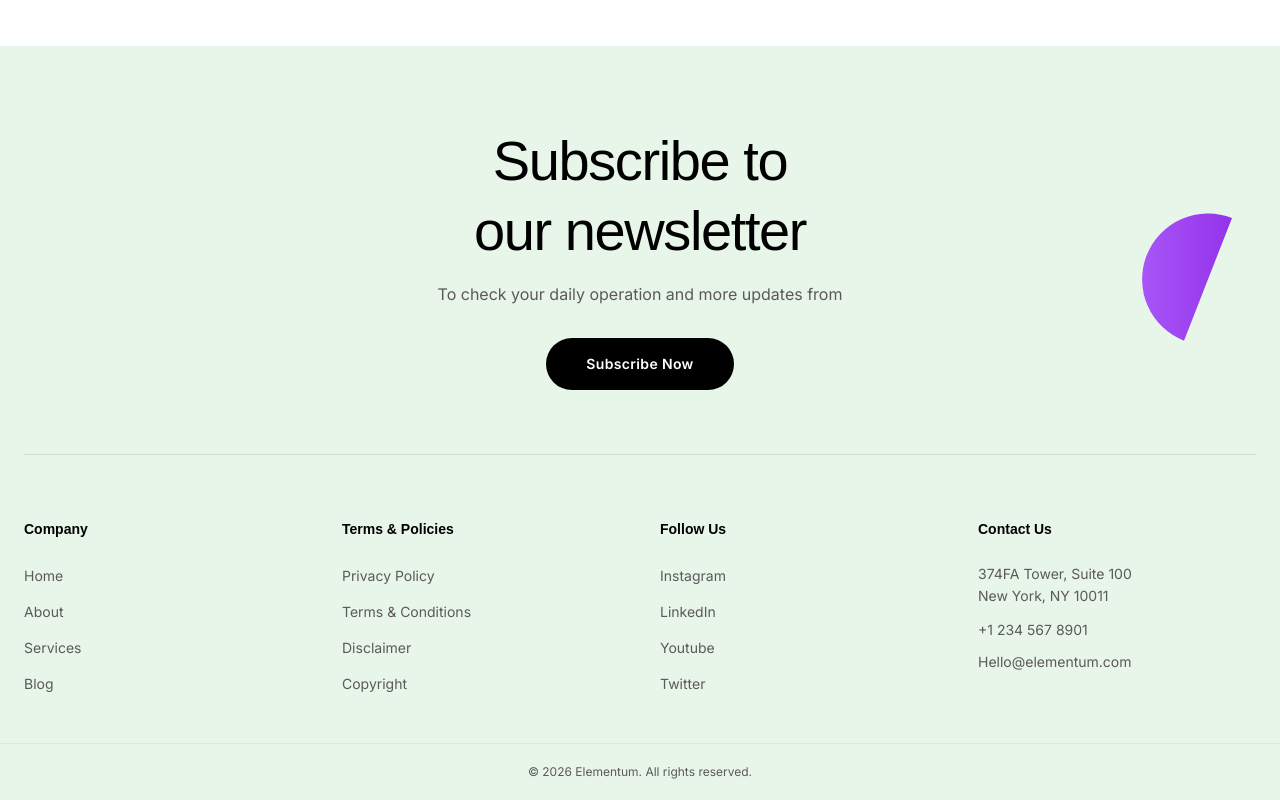
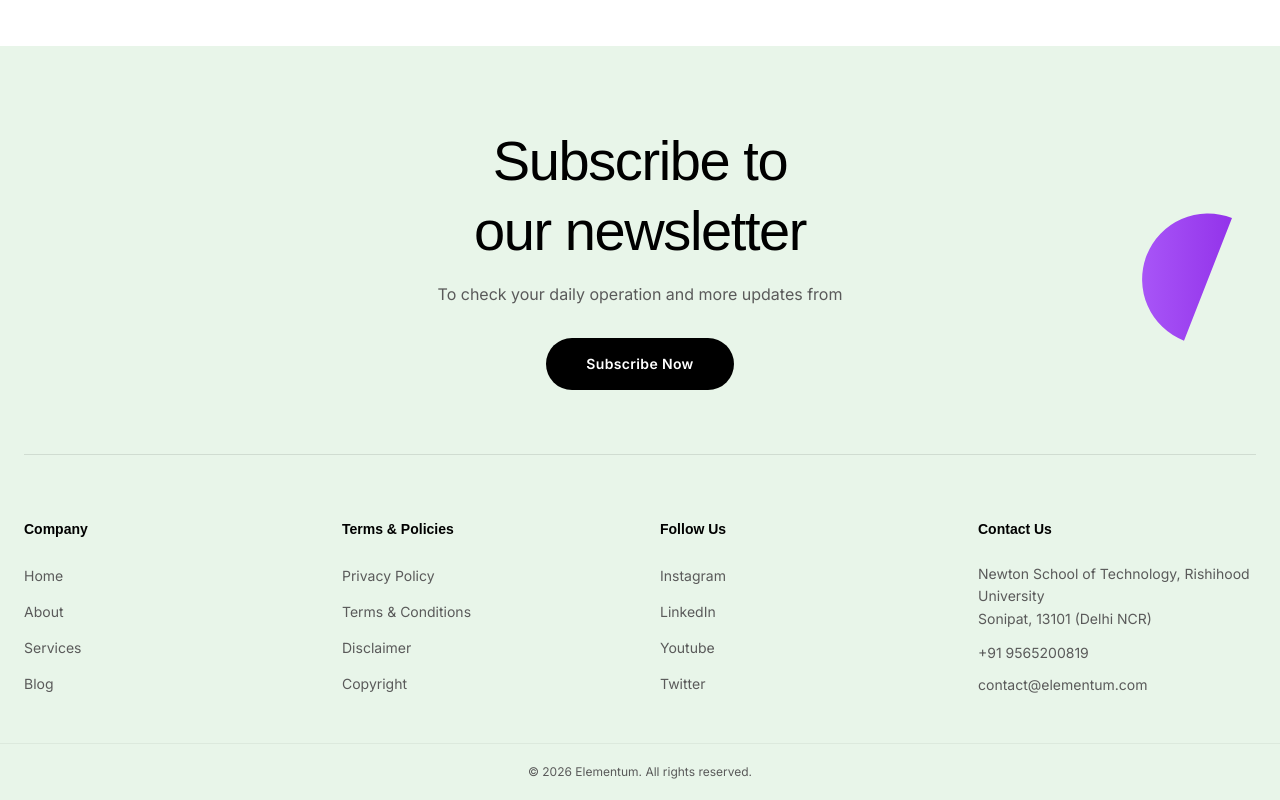
Before and after one commit to Srijal-SS/elementum-by-trams, a React (Vite) app: page / in a window 1280 px wide. Shown: the part 3298-4098 px from the top of the page. Built offline with nearby package versions, Linux system fonts and the light colour scheme; a web font is replaced by a local one.

Commit message:
fixed footer
Footer- Added my account links Footer & FeatureSplit- Added button cursor pointer

```diff
--- a/src/components/FeatureSplit.tsx
+++ b/src/components/FeatureSplit.tsx
@@ -28,7 +28,7 @@ const FeatureSplit = ({ reverse = false, title, description, buttonText, imageUr
             {title}
           </h2>
           <p className="text-text-muted leading-relaxed mb-7 text-sm sm:text-base">{description}</p>
-          <button className="group inline-flex items-center gap-2 font-semibold border-b-2 border-black pb-1 hover:opacity-70 transition-opacity text-sm sm:text-base">
+          <button className="group inline-flex items-center gap-2 font-semibold border-b-2 border-black pb-1 cursor-pointer hover:opacity-70 transition-opacity text-sm sm:text-base">
             {buttonText}
             <ArrowRight size={16} className="transition-transform group-hover:translate-x-1" />
           </button>
--- a/src/components/Footer.tsx
+++ b/src/components/Footer.tsx
@@ -15,7 +15,7 @@ const Footer = () => {
     {
       title: 'Follow Us',
       links: ['Instagram', 'LinkedIn', 'Youtube', 'Twitter'],
-      hrefs: ['#instagram', '#linkedin', '#youtube', '#twitter'],
+      hrefs: ['https://www.instagram.com/srijal_srivastava_ss/', 'https://www.linkedin.com/in/srijal-srivastava-014010369', '#youtube', '#twitter'],
     },
   ];
 
@@ -37,7 +37,7 @@ const Footer = () => {
           To check your daily operation and more updates from
         </p>
         <motion.button
-          className="bg-black text-white px-8 sm:px-10 py-3.5 sm:py-4 rounded-full font-semibold text-sm tracking-wide hover:bg-gray-800 transition-colors"
+          className="bg-black text-white px-8 sm:px-10 py-3.5 sm:py-4 rounded-full cursor-pointer font-semibold text-sm tracking-wide hover:bg-gray-800 transition-colors"
           whileHover={{ scale: 1.05 }}
           whileTap={{ scale: 0.95 }}
         >
@@ -72,6 +72,7 @@ const Footer = () => {
                   <li key={link}>
                     <a
                       href={col.hrefs[i]}
+                      target="_blank"
                       className="text-xs sm:text-sm text-text-muted hover:text-black transition-colors"
                     >
                       {link}
@@ -85,9 +86,9 @@ const Footer = () => {
           <div>
             <h4 className="font-semibold font-new-gerbil text-sm mb-4 sm:mb-6">Contact Us</h4>
             <ul className="flex flex-col gap-2 sm:gap-3 text-xs sm:text-sm text-text-muted">
-              <li className="leading-relaxed">374FA Tower, Suite 100<br />New York, NY 10011</li>
-              <li>+1 234 567 8901</li>
-              <li>Hello@elementum.com</li>
+              <li className="leading-relaxed">Newton School of Technology, Rishihood University<br />Sonipat, 13101 (Delhi NCR)</li>
+              <li>+91 9565200819</li>
+              <li>contact@elementum.com</li>
             </ul>
           </div>
         </div>
```
